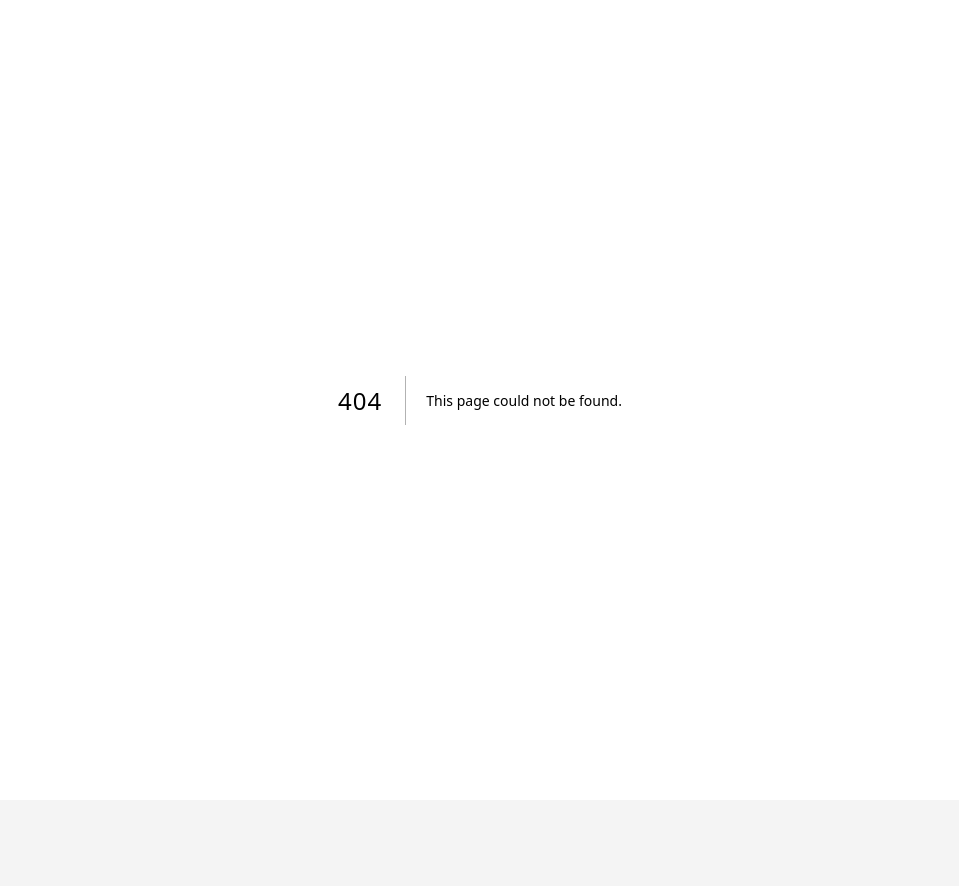
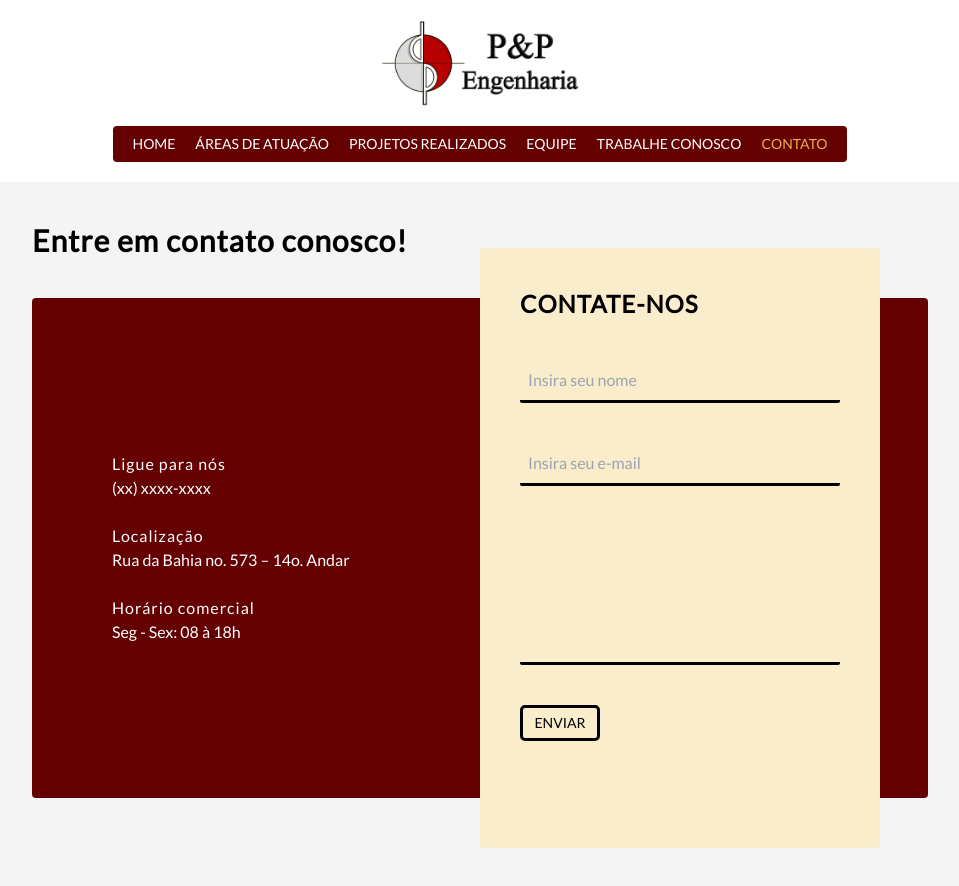
Before and after one commit to pepengenharia/pep-engenharia, a Next.js app: page /pages/contato in a window 1280 px wide. Before the commit this address had no page. Shown: the top 886 px of the page, without its empty margins (160-1119 px from the left). Before the commit the page ends 800 px from the top, so only its background shows below. Built offline with nearby package versions, Linux system fonts and the light colour scheme.

Commit message:
feat: contato page

```diff
--- a/app/globals.css
+++ b/app/globals.css
@@ -24,3 +24,10 @@ html,body {
 h1{
   letter-spacing: 1px;
 }
+
+@media only screen and (max-width: 1200px) {
+
+  .container-global{
+    padding: 0 3%;
+  }
+}
--- /dev/null
+++ b/app/pages/contato/form/data.tsx
@@ -0,0 +1,15 @@
+export interface IformDataValue {
+    nomeCompleto: string
+    email: string,
+    mensagem: string,
+}
+
+const formDataValue: IformDataValue = {
+    nomeCompleto: '',
+    email: '',
+    mensagem: '',
+};
+
+export {
+    formDataValue
+};
--- /dev/null
+++ b/app/pages/contato/form/page.tsx
@@ -0,0 +1,34 @@
+'use client';
+
+import { FormEvent, useState } from 'react';
+import { formDataValue } from './data';
+
+import handleChange from '../../../../core/handleChangeForm';
+
+export default function ContatoForm(){
+
+    const [formData, setFormData] = useState(formDataValue);
+
+    const onsubmit = (event: FormEvent<HTMLFormElement>) => {
+        event.preventDefault();
+        fetch(process.env.URL_API + 'mail',{
+            method: 'POST',
+            headers: {
+                'Content-Type': 'application/json',
+              },
+              body: JSON.stringify({
+                fromMail: 'leonardojbpellegrino@gmail.com'
+              }),
+        });
+    }
+
+    return (
+        <form onSubmit={onsubmit} className="flex flex-col bg-brand-403 text-black p-10 gap-10 rounded">
+            <h1 className="text-2xl font-bold">CONTATE-NOS</h1>
+            <input value={formData.nomeCompleto} onChange={(change) => handleChange(change,setFormData)} name="nomeCompleto" className="bg-brand-403 outline-0 p-2" type="text" placeholder="Insira seu nome" />
+            <input value={formData.email} onChange={(change) => handleChange(change,setFormData)} name="email" className="bg-brand-403 outline-0 p-2" type="text" placeholder="Insira seu e-mail" />
+            <textarea value={formData.mensagem} onChange={(change) => handleChange(change,setFormData)} name="mensagem" className="bg-brand-403 outline-0 p-2 resize-none" rows={5}></textarea>
+            <button className="text-sm">ENVIAR</button>
+        </form>
+    )
+}
--- /dev/null
+++ b/app/pages/contato/page.css
@@ -0,0 +1,47 @@
+form{
+    width: 40%;
+    min-width: 400px;
+    position: relative;
+    left: 50%;
+    top: -550px;
+    height: 600px;
+}
+
+.container-info{
+    height: 500px;
+    padding: 0 80px;
+}
+
+input, textarea{
+    border-bottom: 3px solid black;
+    border-radius: 2px;
+}
+
+button{
+    border: 3px solid black;
+    border-radius: 5px;
+    padding: 5px 0;
+    width: 25%;
+}
+
+@media only screen and (max-width: 1200px) {
+
+    form{
+        top: auto;
+        left: auto;
+        width: 80%;
+        position: static;
+        margin: 0 auto;
+        margin-top: 50px;
+        min-width: 200px;
+    }
+
+    button{
+        width: 40%;
+    }
+
+    .container-info{
+        width: 80%;
+        margin: 0 auto;
+    }
+}
--- /dev/null
+++ b/app/pages/contato/page.tsx
@@ -0,0 +1,30 @@
+import Header from '../../../components/header/page';
+import Footer from '../../../components/footer/page';
+import ContatoForm from './form/page';
+
+import './page.css';
+
+export default function Contato(){
+    return(
+        <main>
+            <Header/>
+            <div className="container-global my-10">
+                <h1 className="text-3xl font-bold my-10">Entre em contato conosco!</h1>
+                <div className="container-info flex justify-between bg-brand-401 text-white rounded">
+                    <div className="infoTexto flex flex-col justify-center">
+                        <h1>Ligue para nós</h1>
+                        <p>(xx) xxxx-xxxx</p>
+                        <br />
+                        <h1>Localização</h1>
+                        <p>Rua da Bahia no. 573 – 14o. Andar</p>
+                        <br />
+                        <h1>Horário comercial</h1>
+                        <p>Seg - Sex: 08 à 18h</p>
+                    </div>
+                </div>
+                <ContatoForm/>
+            </div>
+            <Footer/>
+        </main>
+    );
+}
--- a/app/pages/trabalhe-conosco/form/page.tsx
+++ b/app/pages/trabalhe-conosco/form/page.tsx
@@ -11,7 +11,15 @@ export default function TrabalheConoscoForm(){
 
     const onsubmit = (event: FormEvent<HTMLFormElement>) => {
         event.preventDefault();
-        console.log(formData)
+        fetch(process.env.URL_API + 'mail',{
+            method: 'POST',
+            headers: {
+                'Content-Type': 'application/json',
+              },
+              body: JSON.stringify({
+                fromMail: 'leonardojbpellegrino@gmail.com'
+              }),
+        });
     }
 
     return (
--- a/components/header/header-nav/page.tsx
+++ b/components/header/header-nav/page.tsx
@@ -27,7 +27,7 @@ export default function HeaderNav(){
             <a href="/pages/projetos-realizados"><p className={`text-sm ${checkRouterSelected('projetos-realizados')}`}>PROJETOS REALIZADOS</p></a>
             <a href="/pages/equipe"><p className={`text-sm ${checkRouterSelected('equipe')}`}>EQUIPE</p></a>
             <a href="/pages/trabalhe-conosco"><p className={`text-sm ${checkRouterSelected('trabalhe-conosco')}`}>TRABALHE CONOSCO</p></a>
-            <a href=""><p className={`text-sm ${checkRouterSelected('equipe')}`}>CONTATO</p></a>
+            <a href="/pages/contato"><p className={`text-sm ${checkRouterSelected('contato')}`}>CONTATO</p></a>
         </nav>
     );
 }
--- a/next.config.js
+++ b/next.config.js
@@ -1,4 +1,8 @@
 /** @type {import('next').NextConfig} */
-const nextConfig = {}
+const nextConfig = {
+    env: {
+        URL_API: "http://localhost:3000/api/"
+    }
+}
 
 module.exports = nextConfig
```
